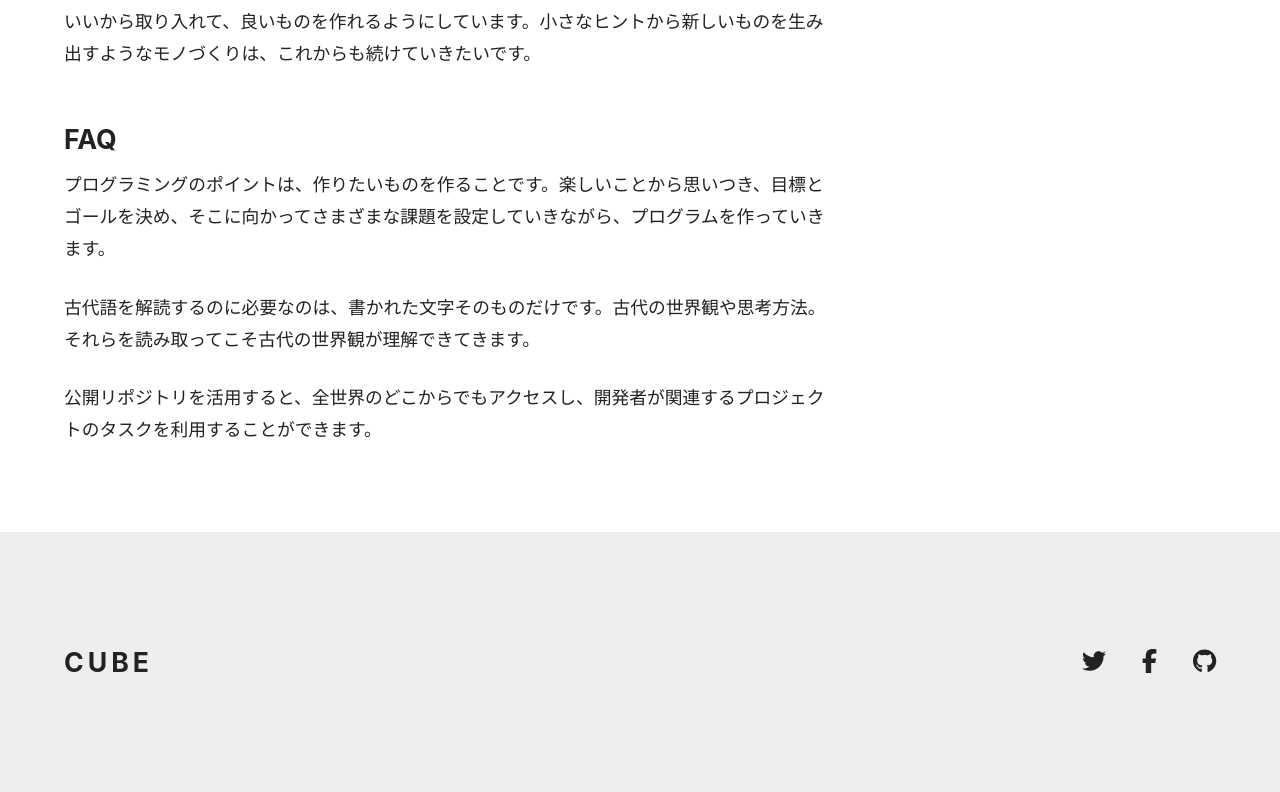
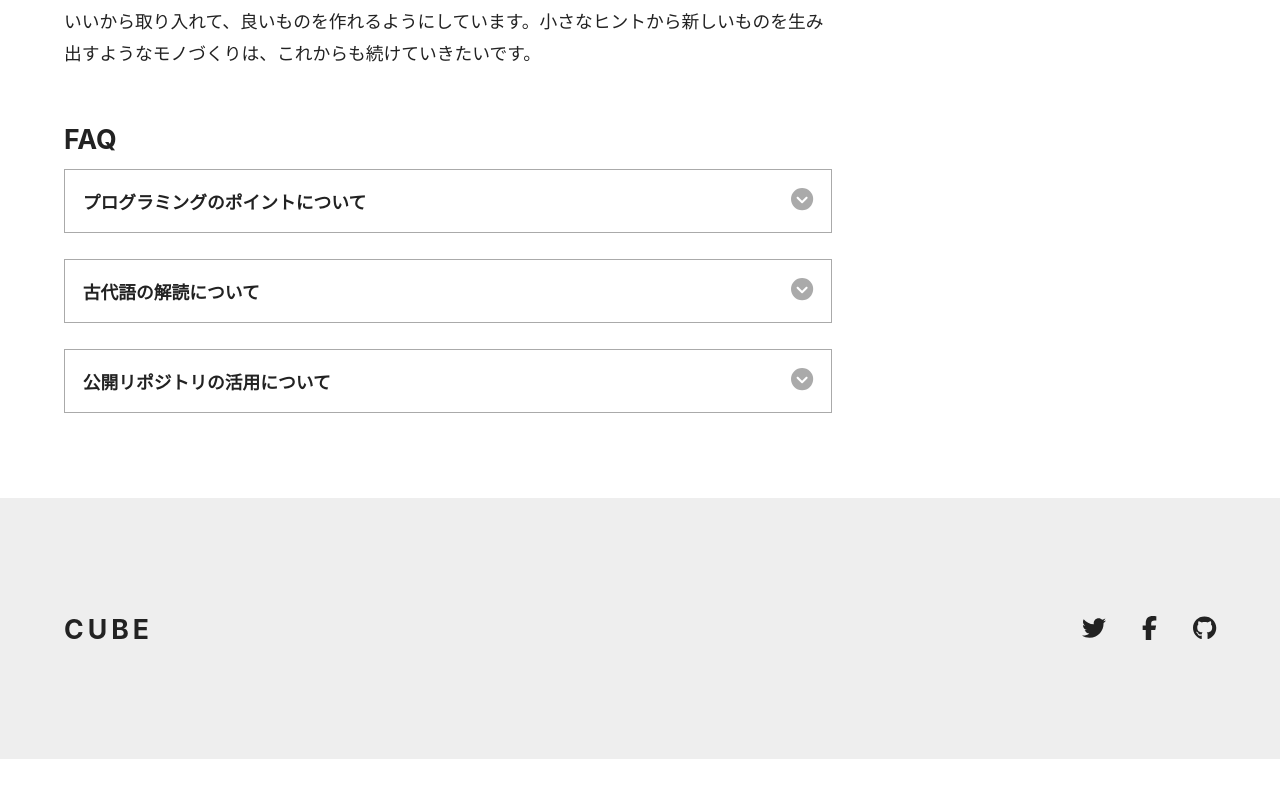
Before and after one commit to nobuhiroharada/blog-next-js-micro-cms, a Next.js app: page /about in a window 1280 px wide. Shown: the part 1680-2472 px from the top of the page. After the commit the page ends 2439 px from the top, so only its background shows below. Built offline with nearby package versions, Linux system fonts and the light colour scheme.

Commit message:
AboutページにAccordion追加

```diff
--- /dev/null
+++ b/components/accordion.js
@@ -0,0 +1,35 @@
+import { useState, useRef } from 'react'
+import styles from 'styles/accordion.module.css'
+import { FontAwesomeIcon } from '@fortawesome/react-fontawesome'
+import { faCircleChevronDown } from '@fortawesome/free-solid-svg-icons'
+
+export default function Accordion({ heading, children }) {
+  const [textIsOpen, setTextIsOpen] = useState()
+  const toggleText = () => {
+    setTextIsOpen((prev) => !prev)
+  }
+
+  const refText = useRef(null)
+
+  return (
+    <div className={textIsOpen ? styles.open : styles.close}>
+      <h3 className={styles.heading}>
+        <button onClick={toggleText}>
+          {heading}
+          <FontAwesomeIcon icon={faCircleChevronDown} className={styles.icon} />
+        </button>
+      </h3>
+      <div
+        className={styles.text}
+        ref={refText}
+        style={{
+          '--text-height': refText.current
+            ? `${refText.current.scrollHeight}px`
+            : '0px',
+        }}
+      >
+        <div className={styles.textInner}>{children}</div>
+      </div>
+    </div>
+  )
+}
--- a/pages/about.js
+++ b/pages/about.js
@@ -1,3 +1,4 @@
+import Image from 'next/image'
 import Hero from 'components/hero'
 import Container from 'components/container'
 import PostBody from 'components/post-body'
@@ -7,9 +8,9 @@ import {
   TwoColumnMain,
   TwoColumnSidebar,
 } from 'components/Two-column'
-import Image from 'next/image'
 import eyecatch from 'images/about.jpg'
 import Meta from 'components/meta'
+import Accordion from 'components/accordion'
 
 export default function About() {
   return (
@@ -51,16 +52,21 @@ export default function About() {
             </p>
 
             <h2>FAQ</h2>
-
+            <Accordion heading="プログラミングのポイントについて">
               <p>
                 プログラミングのポイントは、作りたいものを作ることです。楽しいことから思いつき、目標とゴールを決め、そこに向かってさまざまな課題を設定していきながら、プログラムを作っていきます。
               </p>
+            </Accordion>
+            <Accordion heading="古代語の解読について">
               <p>
                 古代語を解読するのに必要なのは、書かれた文字そのものだけです。古代の世界観や思考方法。それらを読み取ってこそ古代の世界観が理解できてきます。
               </p>
+            </Accordion>
+            <Accordion heading="公開リポジトリの活用について">
               <p>
                 公開リポジトリを活用すると、全世界のどこからでもアクセスし、開発者が関連するプロジェクトのタスクを利用することができます。
               </p>
+            </Accordion>
           </PostBody>
         </TwoColumnMain>
         <TwoColumnSidebar>
--- /dev/null
+++ b/styles/accordion.module.css
@@ -0,0 +1,73 @@
+.open,
+.close {
+  border: solid 1px var(--gray-25);
+}
+
+/* 見出し */
+.heading {
+  font-size: var(--body);
+}
+
+.heading button {
+  all: unset;
+  outline: revert;
+  -webkit-tap-highlight-color: transparent;
+  cursor: pointer;
+  box-sizing: border-box;
+  width: 100%;
+  padding: 1em;
+  display: flex;
+  justify-content: space-between;
+  gap: 1em;
+}
+
+/* 見出しのアイコン */
+.icon {
+  color: var(--gray-25);
+  font-size: 1.25em;
+  transition: transform 0.5s;
+}
+
+.open .icon {
+  transform: rotate(180deg);
+}
+
+/* テキスト */
+.text {
+  overflow: hidden;
+  height: 0px;
+  transition: none;
+}
+
+.open .text {
+  animation: openAnim 0.5s forwards;
+}
+.close .text {
+  animation: closeAnim 0.5s forwards;
+}
+
+@keyframes openAnim {
+  0% {
+    height: 0px;
+  }
+  99% {
+    height: var(--text-height);
+  }
+  100% {
+    height: auto;
+  }
+}
+
+@keyframes closeAnim {
+  0% {
+    height: var(--text-height);
+  }
+  100% {
+    height: 0px;
+  }
+}
+
+.textInner {
+  padding: 0 1.14em 1.14em;
+  font-size: calc(var(--body) * 0.875);
+}
```
Lines whose indentation alone changed are shown as unchanged.
